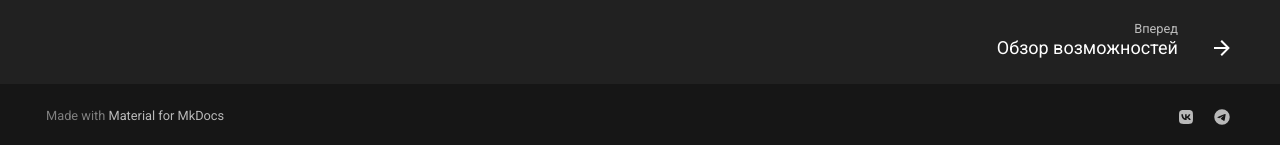
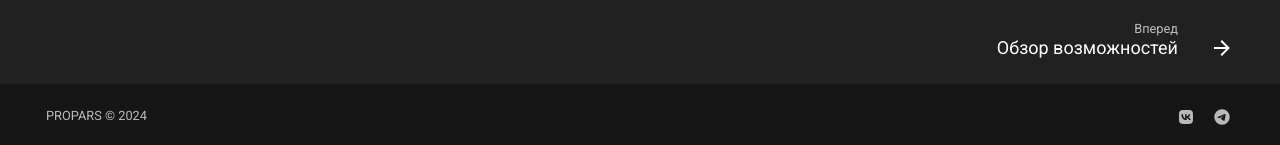
Before and after one commit to VK-Utility/docs, an MkDocs documentation site: the page built from docs/index.md, in a window 1280 px wide and 900 px high, scrolled down 571 px. Shown: the part 752-897 px from the top of the window. Built offline with MkDocs 1.6.1 and Material for MkDocs 9.7.7, drawn with Linux system fonts in a browser that asks for light colours.

Commit message:
Add logo

```diff
--- a/mkdocs.yml
+++ b/mkdocs.yml
@@ -3,12 +3,13 @@
   Бесплатный многофункциональный парсер ВКонтакте.
   Найдите свою целевую аудиторию в считанные минуты.
 site_url: https://pro-pars.ru
-copyright: ""
+copyright: "PROPARS © 2024"
 
 theme:
   name: material
   custom_dir: docs/overrides
   favicon: assets/logo.png
+  logo: assets/logow.png
   palette:
       primary: custom
   font:
@@ -83,7 +84,7 @@
   - pymdownx.critic
 
 extra:
-  generator: true
+  generator: false
   social:
     - icon: fontawesome/brands/vk
       link: https://vk.com/propars
```
Also changed, not shown: docs/assets/logow.png (added).
